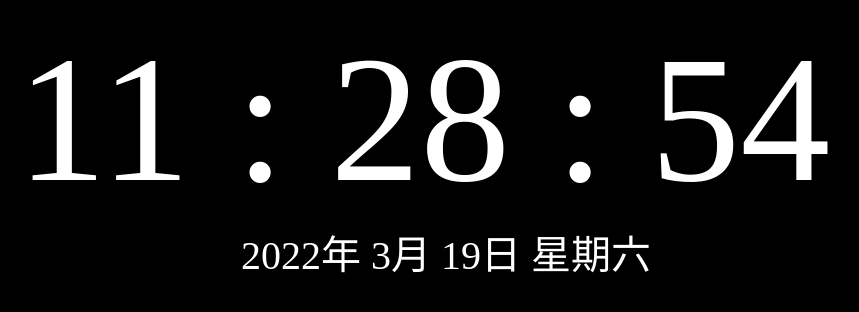
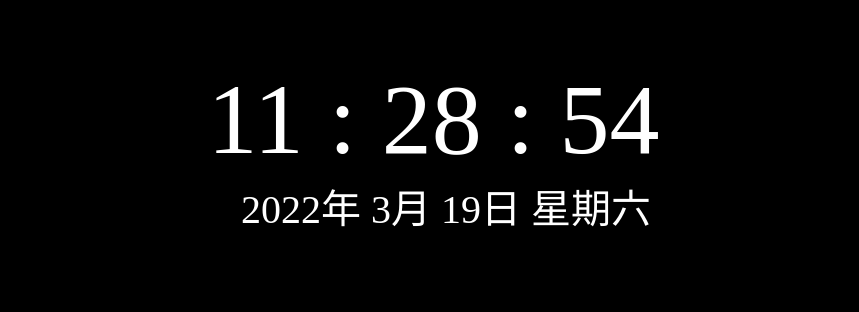
Before and after one commit to willy961222/willy961222.github.io, a plain HTML site: page index.html in a window 1280 px wide. Shown: the part 252-564 px from the top of the page, without its empty margins (194-1053 px from the left). Drawn offline with Linux system fonts and the light colour scheme.

Commit message:
Update clock.css

```diff
--- a/clock.css
+++ b/clock.css
@@ -21,7 +21,7 @@
     }
 
     .time {
-    font-size: 180px;
+    font-size: 100px;
     font-weight: 600px;
     text-align: center;
     }
```
